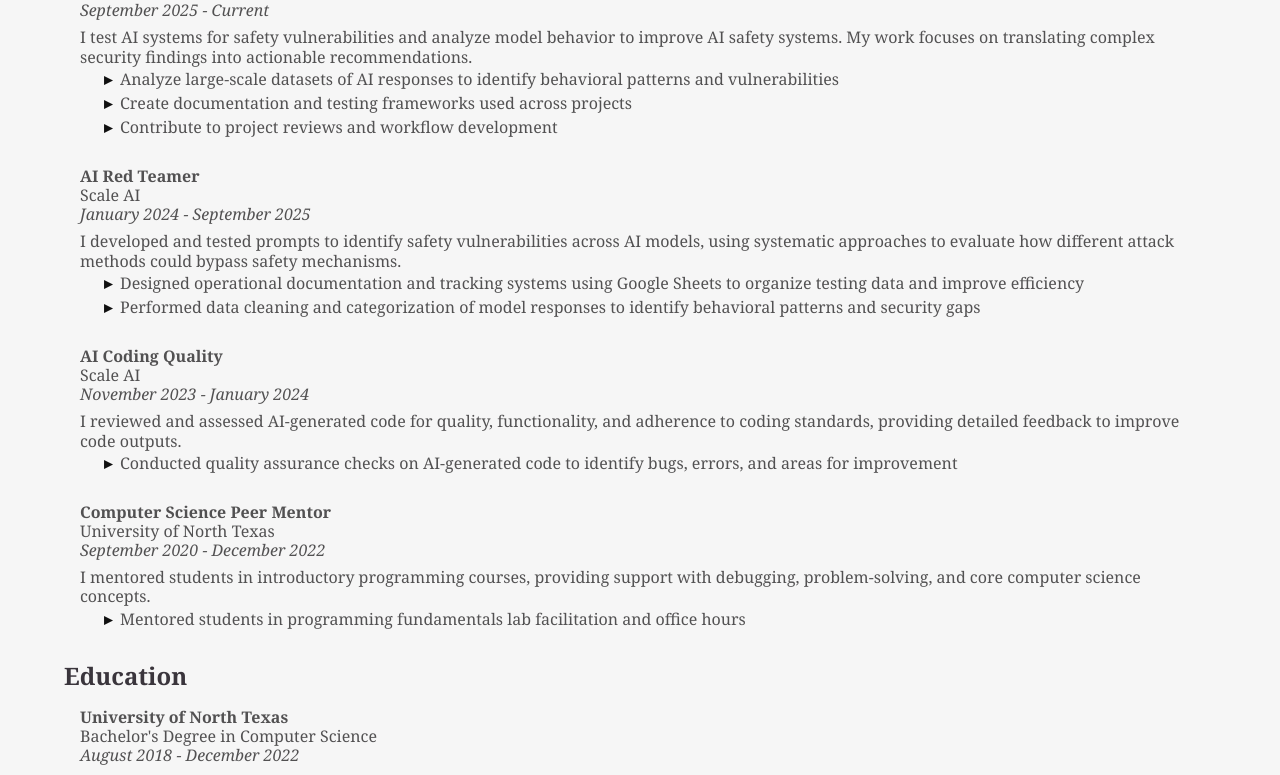
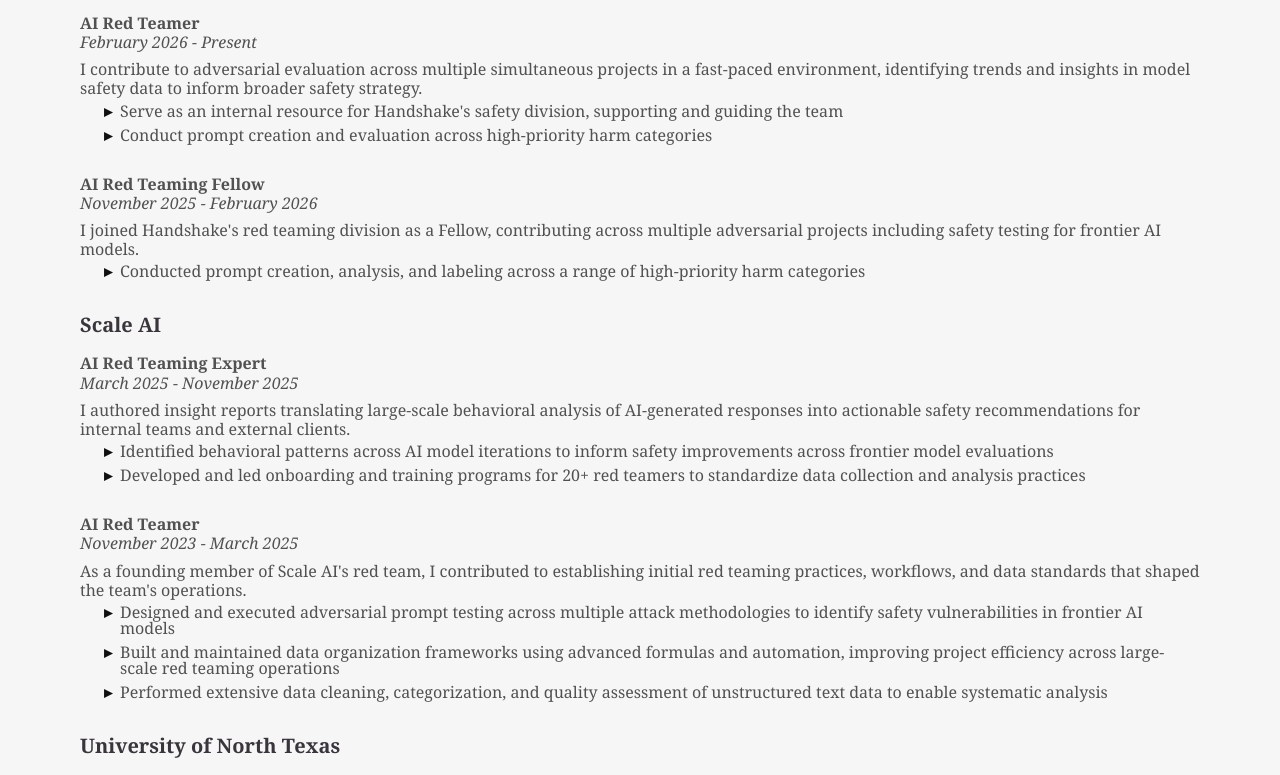
Before and after one commit to sophiadrewfs/portfolio, a React (Create React App) app: page / in a window 1280 px wide. Shown: the part 1266-2041 px from the top of the page. Built offline with nearby package versions, Linux system fonts and the light colour scheme; the HTML template or start-up script is replaced by a standard one.

Commit message:
update experience, skills, about me, and profile photo

```diff
--- a/src/About.js
+++ b/src/About.js
@@ -1,18 +1,18 @@
 import React from 'react';
 import './Section.css';
-import myPhoto from './images/Professional Photo.jpg';
+import myPhoto from './images/Profile Pic.jpg';
 
 function About() {
     return (
         <section id="about" className="section">
             <h2 className="heading">About Me</h2>
             <img src={myPhoto} alt="Sophia Drewfs" className="profile-photo" />
-            <p className="start">Computer Science Graduate & AI Red Teaming Expert</p>
-            <p className="summary">Hi! I'm Sophia, a Computer Science graduate from the University of North Texas currently working as an AI Red Teaming Expert at Scale AI. My role involves analyzing AI model behavior, organizing datasets, and finding patterns that help improve AI safety, and I love every part of it.<br/><br/>
+            <p className="start">AI Red Teamer & Safety Analyst</p>
+            <p className="summary">Hi! I'm Sophia, a Computer Science graduate from the University of North Texas currently working as a Red Teamer at Handshake. My role involves testing AI models for vulnerabilities, analyzing model behavior, and finding patterns that help improve AI safety, and I love every part of it.<br/><br/>
                                 I discovered my passion for data analysis through my work in AI red teaming. Whether I'm organizing datasets, running systematic analyses, or identifying trends that lead to real insights, I find myself genuinely excited by the process. That detail-oriented mindset that makes me enjoy crocheting and diamond painting, turns out to be exactly what makes me good at data work.<br/><br/>
                                 In this portfolio, you'll find two projects that showcase my analytical approach: a Two-Phase Red Teaming Case Study showcasing structured vulnerability testing and data analysis, and an Advanced Jailbreak Analysis examining AI model behavior patterns across multiple systems.<br/><br/>
                                 Outside of work, I'm back into contemporary dance (something I loved when I was younger), and I'm always looking for my next creative project. I thrive in environments where I can make a real impact, grow my career, and solve complex problems.<br/><br/>
-                                I'm actively seeking opportunities in data science, data analysis, and evaluation roles. If you think I'd be a good fit for your team, let's talk! Reach me at <a href="https://mail.google.com/mail/?view=cm&fs=1&to=sophiadrewfs@gmail.com" target="_blank" rel="noopener noreferrer">sophiadrewfs@gmail.com</a>
+                                Feel free to reach out at <a href="https://mail.google.com/mail/?view=cm&fs=1&to=sophiadrewfs@gmail.com" target="_blank" rel="noopener noreferrer">sophiadrewfs@gmail.com</a>
             </p>
         </section>
     )
--- a/src/Experience.js
+++ b/src/Experience.js
@@ -7,35 +7,47 @@
             <h2 className="heading">Experience/Education</h2>
             <p className="experience-start"><b>Experience</b></p>
 
-            <p className="experience"><b>AI Red Teaming Expert</b><br />Scale AI<br /><i>September 2025 - Current</i></p>
-            <p className="experience-description">I test AI systems for safety vulnerabilities and analyze model behavior to improve AI safety systems. My work focuses on translating complex security findings into actionable recommendations.</p>
+            <p className="company-name">Handshake</p>
+
+            <p className="experience"><b>AI Red Teamer</b><br /><i>February 2026 - Present</i></p>
+            <p className="experience-description">I contribute to adversarial evaluation across multiple simultaneous projects in a fast-paced environment, identifying trends and insights in model safety data to inform broader safety strategy.</p>
             <ol className="experience-list">
-                <li>Analyze large-scale datasets of AI responses to identify behavioral patterns and vulnerabilities</li>
-                <li>Create documentation and testing frameworks used across projects</li>
-                <li>Contribute to project reviews and workflow development</li>
+                <li>Serve as an internal resource for Handshake's safety division, supporting and guiding the team</li>
+                <li>Conduct prompt creation and evaluation across high-priority harm categories</li>
             </ol>
 
-            <p className="experience"><b>AI Red Teamer</b><br />Scale AI<br /><i>January 2024 - September 2025</i></p>
-            <p className="experience-description">I developed and tested prompts to identify safety vulnerabilities across AI models, using systematic approaches to evaluate how different attack methods could bypass safety mechanisms.</p>
+            <p className="experience"><b>AI Red Teaming Fellow</b><br /><i>November 2025 - February 2026</i></p>
+            <p className="experience-description">I joined Handshake's red teaming division as a Fellow, contributing across multiple adversarial projects including safety testing for frontier AI models.</p>
             <ol className="experience-list">
-                <li>Designed operational documentation and tracking systems using Google Sheets to organize testing data and improve efficiency</li>
-                <li>Performed data cleaning and categorization of model responses to identify behavioral patterns and security gaps</li>
+                <li>Conducted prompt creation, analysis, and labeling across a range of high-priority harm categories</li>
             </ol>
 
-            <p className="experience"><b>AI Coding Quality</b><br />Scale AI<br /><i>November 2023 - January 2024</i></p>
-            <p className="experience-description">I reviewed and assessed AI-generated code for quality, functionality, and adherence to coding standards, providing detailed feedback to improve code outputs.</p>
+            <p className="company-name">Scale AI</p>
+
+            <p className="experience"><b>AI Red Teaming Expert</b><br /><i>March 2025 - November 2025</i></p>
+            <p className="experience-description">I authored insight reports translating large-scale behavioral analysis of AI-generated responses into actionable safety recommendations for internal teams and external clients.</p>
             <ol className="experience-list">
-                <li>Conducted quality assurance checks on AI-generated code to identify bugs, errors, and areas for improvement</li>
+                <li>Identified behavioral patterns across AI model iterations to inform safety improvements across frontier model evaluations</li>
+                <li>Developed and led onboarding and training programs for 20+ red teamers to standardize data collection and analysis practices</li>
             </ol>
 
-            <p className="experience"><b>Computer Science Peer Mentor</b><br />University of North Texas<br /><i>September 2020 - December 2022</i></p>
-            <p className="experience-description">I mentored students in introductory programming courses, providing support with debugging, problem-solving, and core computer science concepts.</p>
+            <p className="experience"><b>AI Red Teamer</b><br /><i>November 2023 - March 2025</i></p>
+            <p className="experience-description">As a founding member of Scale AI's red team, I contributed to establishing initial red teaming practices, workflows, and data standards that shaped the team's operations.</p>
             <ol className="experience-list">
-                <li>Mentored students in programming fundamentals lab facilitation and office hours</li>
+                <li>Designed and executed adversarial prompt testing across multiple attack methodologies to identify safety vulnerabilities in frontier AI models</li>
+                <li>Built and maintained data organization frameworks using advanced formulas and automation, improving project efficiency across large-scale red teaming operations</li>
+                <li>Performed extensive data cleaning, categorization, and quality assessment of unstructured text data to enable systematic analysis</li>
             </ol>
 
+            <p className="company-name">University of North Texas</p>
+
+            <p className="experience"><b>Computer Science Peer Mentor</b><br /><i>September 2020 - December 2022</i></p>
+            <p className="experience-description">I mentored students in introductory programming courses, providing support with debugging, problem-solving, and core computer science concepts.</p>
+
             <p className="experience-start"><b>Education</b></p>
-            <p className="experience"><b>University of North Texas</b><br />Bachelor's Degree in Computer Science<br /><i>August 2018 - December 2022</i></p>
+
+            <p className="company-name">University of North Texas</p>
+            <p className="experience"><b>Bachelor of Science in Computer Science</b><br /><i>August 2018 - December 2022</i><br />GPA: 3.27 | Dean's List: <i>Fall 2022</i></p>
         </section>
     );
 }
--- a/src/Section.css
+++ b/src/Section.css
@@ -83,6 +83,15 @@
   display: inline-block;
   width: .5rem;
 }
+.company-name {
+  font-size: 1.25rem;
+  font-weight: 700;
+  color: #3a353c;
+  text-align: left;
+  margin-left: 2rem;
+  margin-top: 1.5rem;
+  margin-bottom: 0.25rem;
+}
 
 /* Skills Section */
 .skills-container {
--- a/src/Skills.js
+++ b/src/Skills.js
@@ -8,23 +8,23 @@
 
             <div className="skills-container">
                 <div className="skill-category">
-                    <h3 className="skill-category-title">Programming & Data Analysis</h3>
+                    <h3 className="skill-category-title">Programming & Development</h3>
                     <p className="skill-list">
-                        Python • SQL • Java • JavaScript • Data Analysis • Data Visualization • Pattern Recognition • Data Cleaning • Statistical Analysis • Exploratory Data Analysis
+                        Python • SQL • Git • Visual Studio Code • Google Apps Script
                     </p>
                 </div>
 
                 <div className="skill-category">
-                    <h3 className="skill-category-title">Tools & Technologies</h3>
+                    <h3 className="skill-category-title">Data Analysis & Visualization</h3>
                     <p className="skill-list">
-                        Google Sheets / Microsoft Excel • Google Apps Script • Git • Visual Studio Code • IntelliJ
+                        Google Sheets • Data Cleaning • Exploratory Data Analysis • Pattern Recognition • Statistical Analysis • Data Visualization
                     </p>
                 </div>
 
                 <div className="skill-category">
-                    <h3 className="skill-category-title">Specialized Skills</h3>
+                    <h3 className="skill-category-title">AI Safety & Evaluation</h3>
                     <p className="skill-list">
-                        AI Model Evaluation • Red Teaming • Prompt Engineering • Testing Methodologies • Technical Documentation • Quality Assurance
+                        AI Model Evaluation • Red Teaming • Adversarial Testing • Prompt Engineering • AI API Integration • Testing Frameworks • Technical Documentation
                     </p>
                 </div>
             </div>
```
Also changed, not shown: src/images/Profile Pic.jpg (added).
